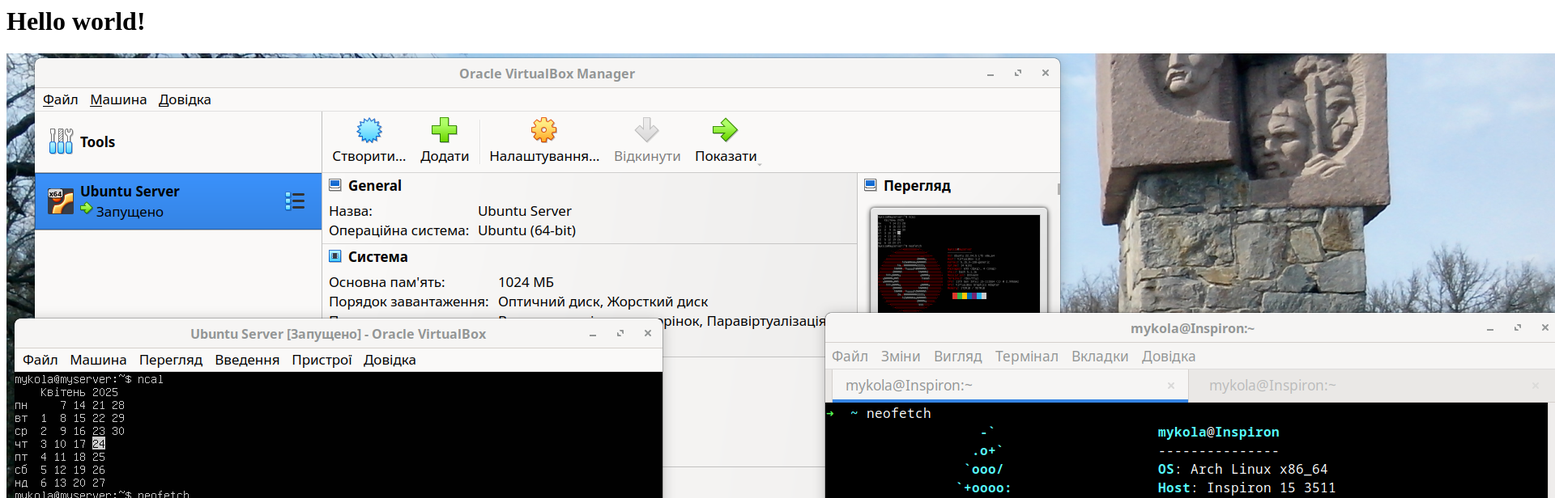
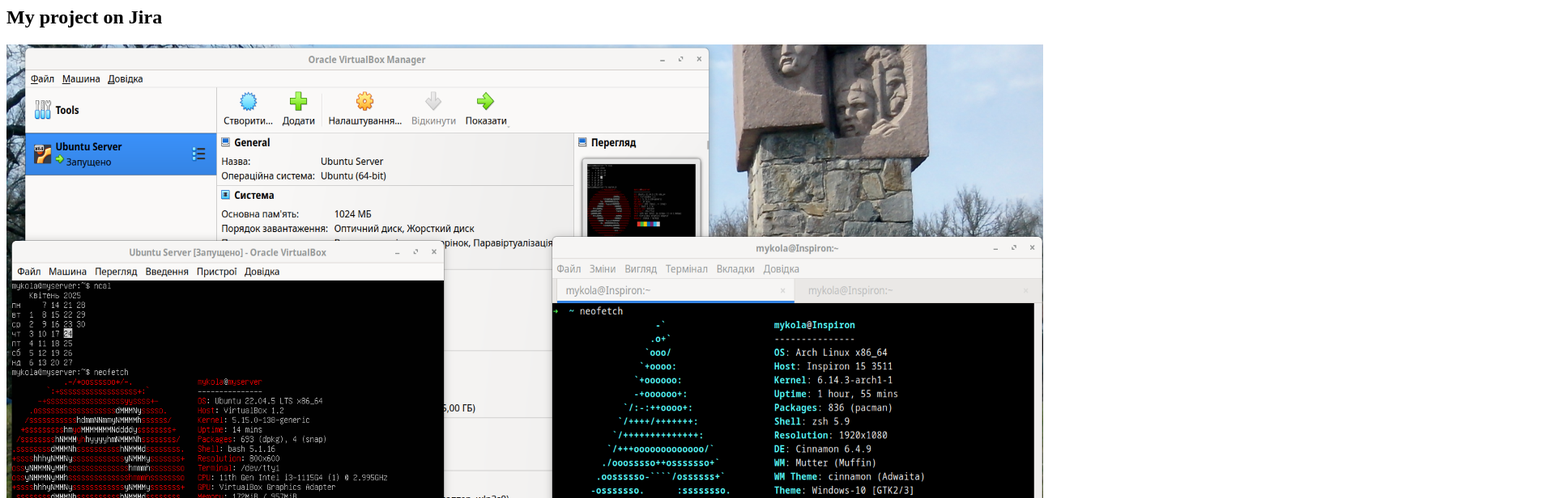
Before and after one commit to Nick-Ptrnko/First-Github-Repo, a plain HTML site: page index.html in a window 1280 px wide. Shown: the top 616 px of the page at 81% size, 1920 px wide, since content can reach past the window. Drawn offline with Linux system fonts and the light colour scheme.

Commit message:
Update index.html

```diff
--- a/index.html
+++ b/index.html
@@ -1,2 +1,2 @@
-<h1>Hello world!</h1>
-<img src="screenshot.jpg" align="left"  width="1920" height="1080" alt="Мій екран">
+<h2>My project on Jira</h2>
+<img src="screenshot.jpg" align="left"  width="1280" height="800" alt="Мій екран">
```
